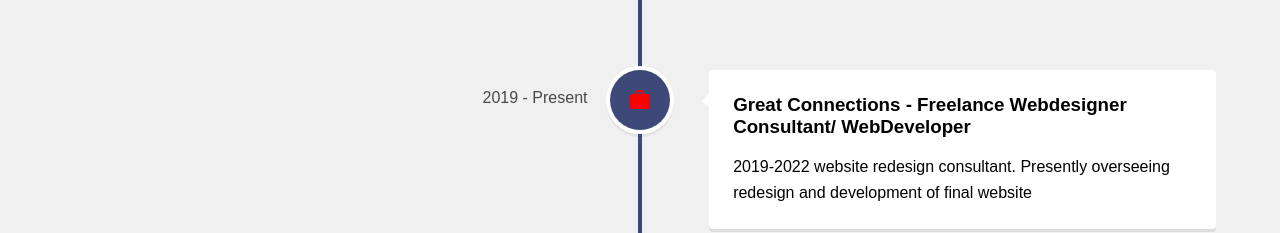
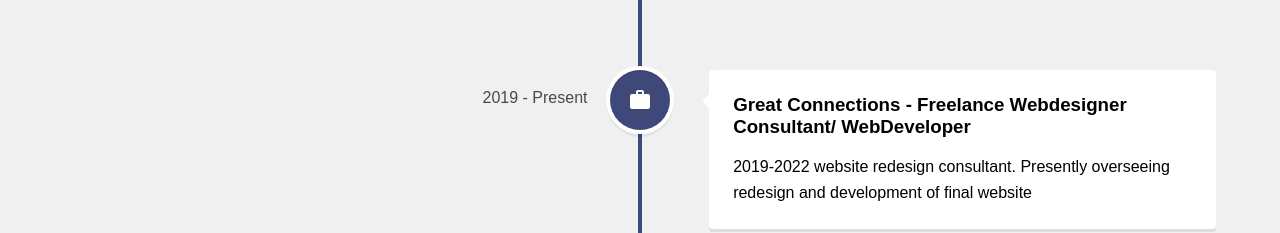
Before and after one commit to TommyHakGH/PersonalWebsite, a React (Create React App) app: page /experience in a window 1280 px wide. Shown: the part 640-873 px from the top of the page. Built offline with nearby package versions, Linux system fonts and the light colour scheme.

Commit message:
just changed some text around

```diff
--- a/src/pages/Experience.js
+++ b/src/pages/Experience.js
@@ -59,7 +59,7 @@
         <VerticalTimelineElement
         className= "vertical-timeline-element--education"
         date="2019 - Present"
-        iconStyle={{background: "#3e497a", color: "#FF0000"}}
+        iconStyle={{background: "#3e497a", color: "#FFF"}}
         icon = {<WorkIcon />}
         >
           <h3 className="vertical-timeline-element-title">
```
